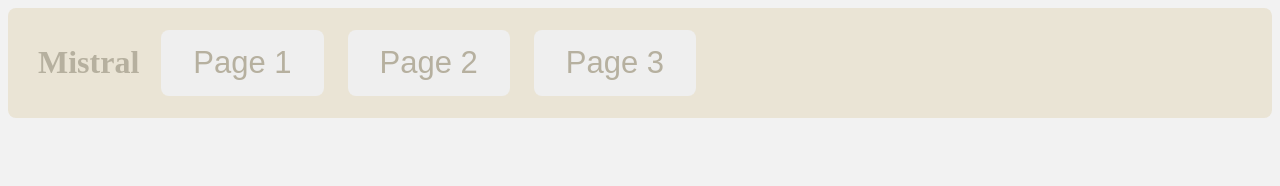
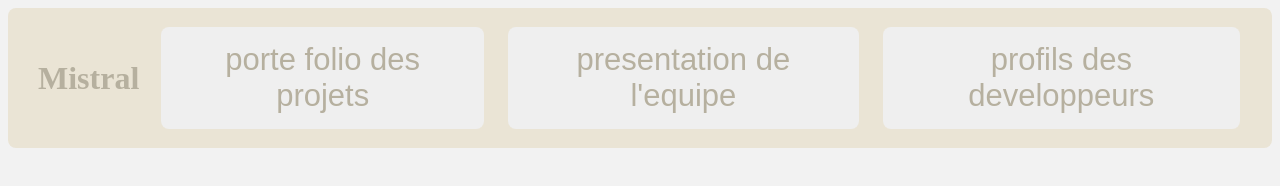
Before and after one commit to Phoenoxi/projet-1, a plain HTML site: page index.html in a window 1280 px wide. Drawn offline with Linux system fonts and the light colour scheme.

Commit message:
J'ai changer les titres

```diff
--- a/index.html
+++ b/index.html
@@ -9,9 +9,9 @@
 <body>
 <div class="top-bar">
     <h1>Mistral</h1>
-    <button  class="button">Page 1</button>
-    <button  class="button">Page 2</button>
-    <button  class="button">Page 3</button>
+    <button  class="button">porte folio des projets</button>
+    <button  class="button">presentation de l'equipe</button>
+    <button  class="button">profils des developpeurs</button>
   </div>
 
 
```
